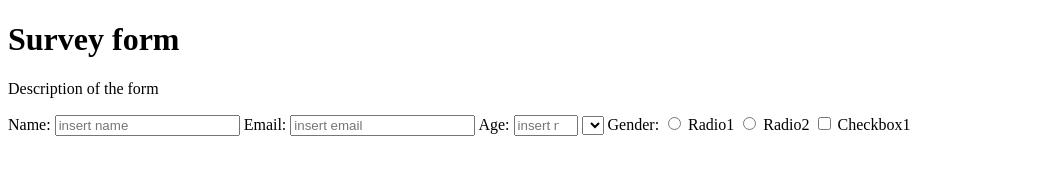
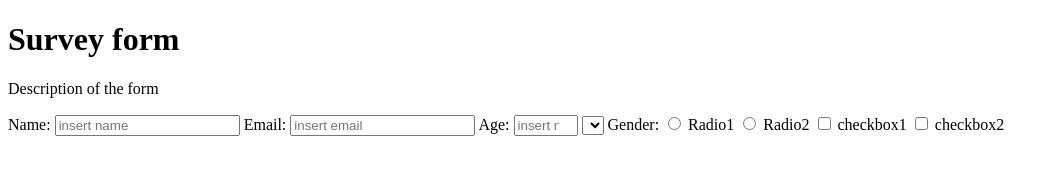
Before and after one commit to bryanfreire/fcc-survey-form, a plain HTML site: page index.html in a window 1280 px wide. Shown: the whole page, without its empty margins (0-1059 px from the left). Drawn offline with Linux system fonts and the light colour scheme.

Commit message:
User story 14

```diff
--- a/index.html
+++ b/index.html
@@ -22,8 +22,10 @@
         <label for="radio1">Radio1</label>
         <input id="radio2" type="radio" name="radio" value="2">
         <label for="radio2">Radio2</label>
-        <input id="checkbox1" type="checkbox" name="checkbox" value="3">
-        <label for="checkbox1">Checkbox1</label>
+        <input id="checkbox1" type="checkbox" name="checkbox" value="1">
+        <label for="checkbox1">checkbox1</label>
+        <input id="checkbox2" type="checkbox" name="checkbox" value="2">
+        <label for="checkbox2">checkbox2</label>
     </form>
     <script src="https://cdn.freecodecamp.org/testable-projects-fcc/v1/bundle.js"></script>
 </body>
```
